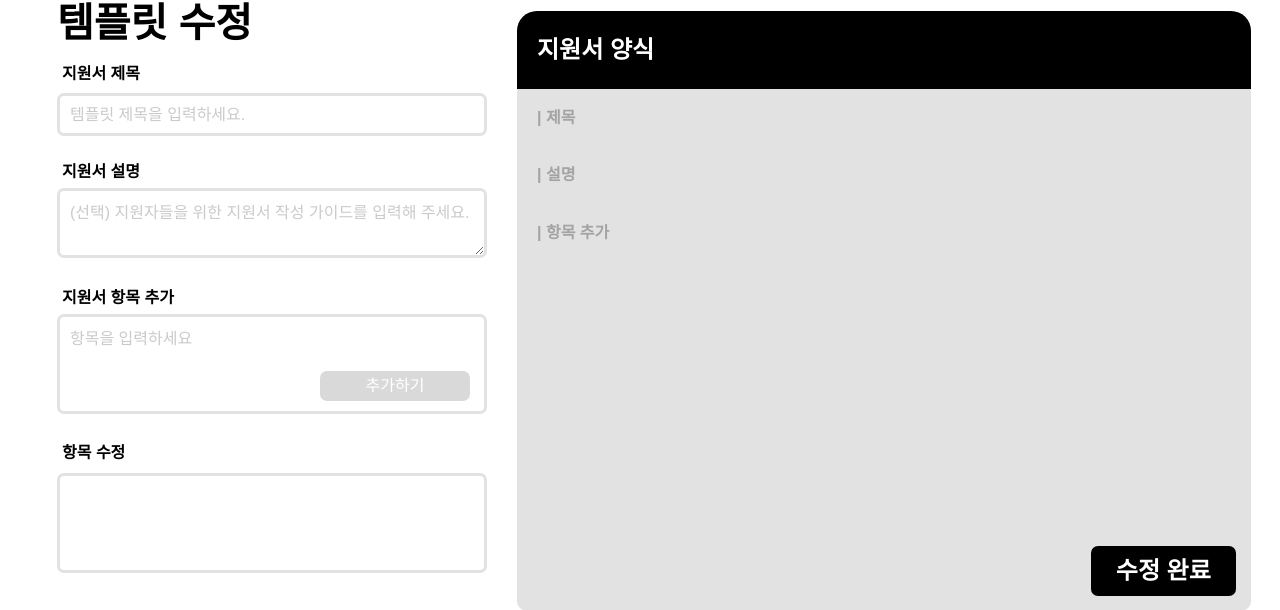
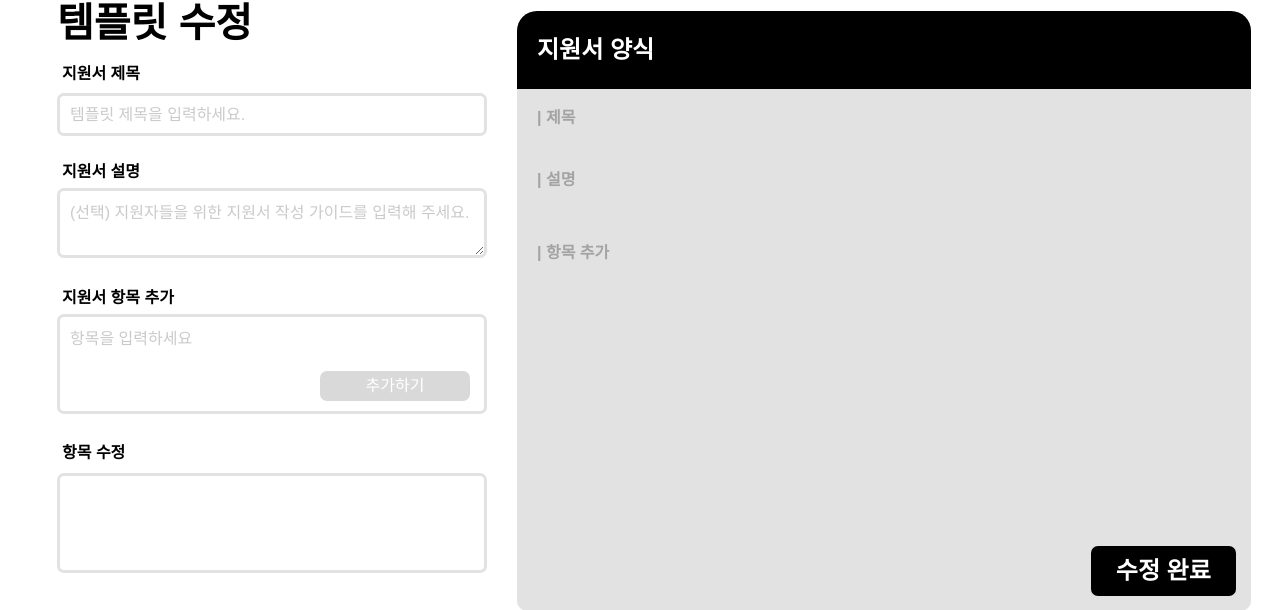
Before and after one commit to yumin22/piro21_HireHub, a Django app: template templates/apply_update.html in a window 1280 px wide. Shown: the part 107-717 px from the top of the page. Run offline with Django 5.2, Linux system fonts and the light colour scheme; the template is opened without the code that fills it: values that come from a table or form of the project are taken from there, others are empty; some web fonts are replaced.

Commit message:
[fix] 템플릿 수정페이지 css 수정

```diff
--- a/static/css/template/temp_update.css
+++ b/static/css/template/temp_update.css
@@ -233,10 +233,17 @@ html {
     font-weight: 500;
     min-height: 30px;
     display: block;
+    margin-left: 10px;
+    margin-top: 5px;
+
 }
 
+.questionLis {
+    padding-left: 0 !important;
+}
 
 .questionList > li {
     font-size: 16px;
     font-weight: 500;
+
 }
--- a/templates/apply_update.html
+++ b/templates/apply_update.html
@@ -1,7 +1,6 @@
 {% extends 'base.html' %}
 
 {% load static %}
-
 
 {% block title %}
     Hire Hub
@@ -56,7 +55,7 @@
             <div id="preview" class="preview">
                 <h3>| 제목<span id="preview-title"></span></h3>
                 <h4>| 설명<span id="preview-description"></span></h4>
-                <h4>| 항목 추가 </h4>
+                <h4 style="margin-top: 10px;">| 항목 추가 </h4>
                 <ol id="question-list" class="questionList"></ol>
             </div>
             <button type="button" class="createBtn" onclick="submitForm()">수정 완료</button>
@@ -101,6 +100,10 @@ function updatePreview() {
             document.getElementById('preview-description').innerText = description;
         }
 
+        document.addEventListener('DOMContentLoaded', (event) => {
+            updatePreview();
+        });
+
         document.querySelector('input[name="name"]').addEventListener('input', updatePreview);
         document.querySelector('textarea[name="description"]').addEventListener('input', updatePreview);
 
```
Lines whose indentation alone changed are shown as unchanged.
